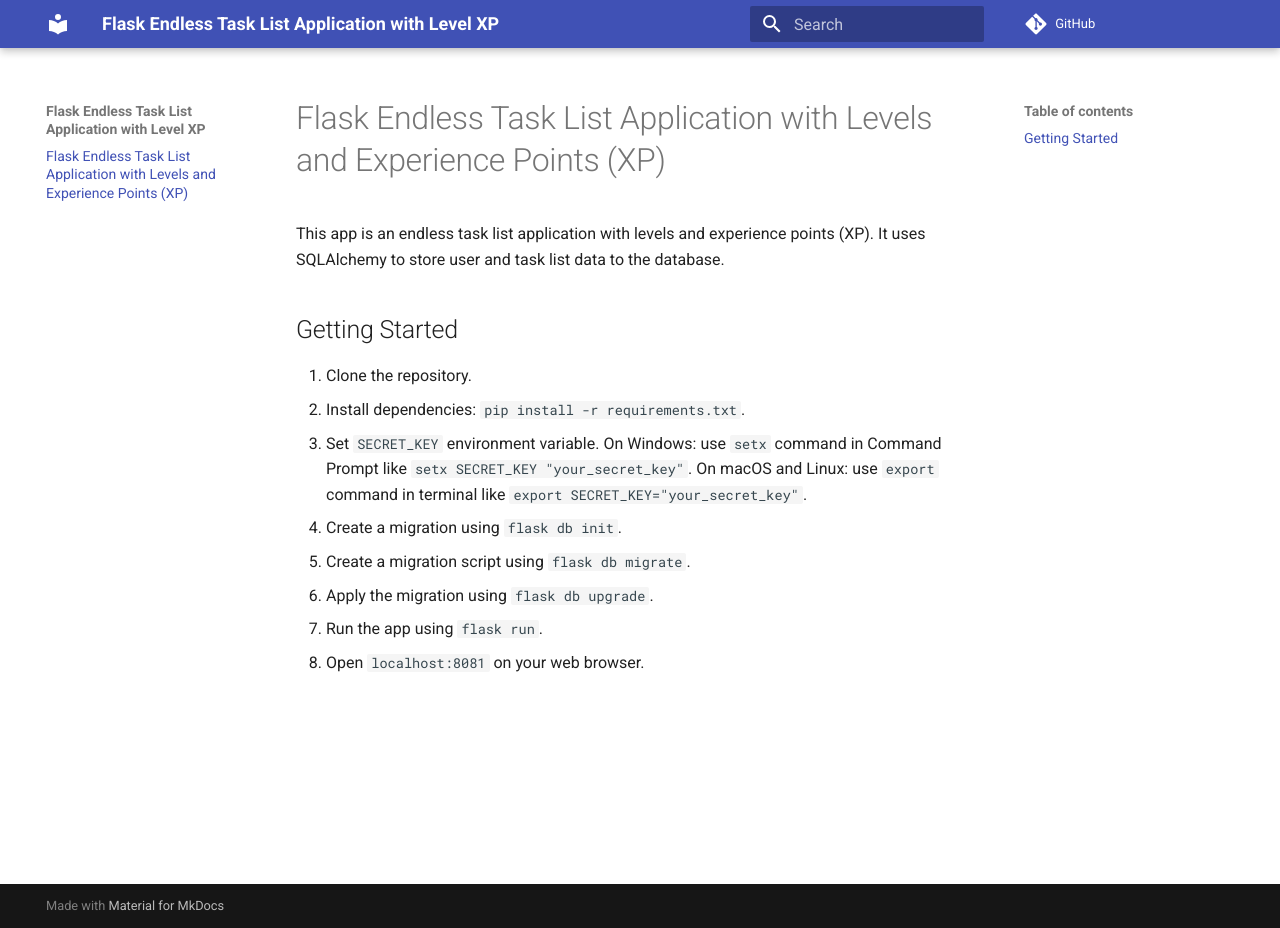
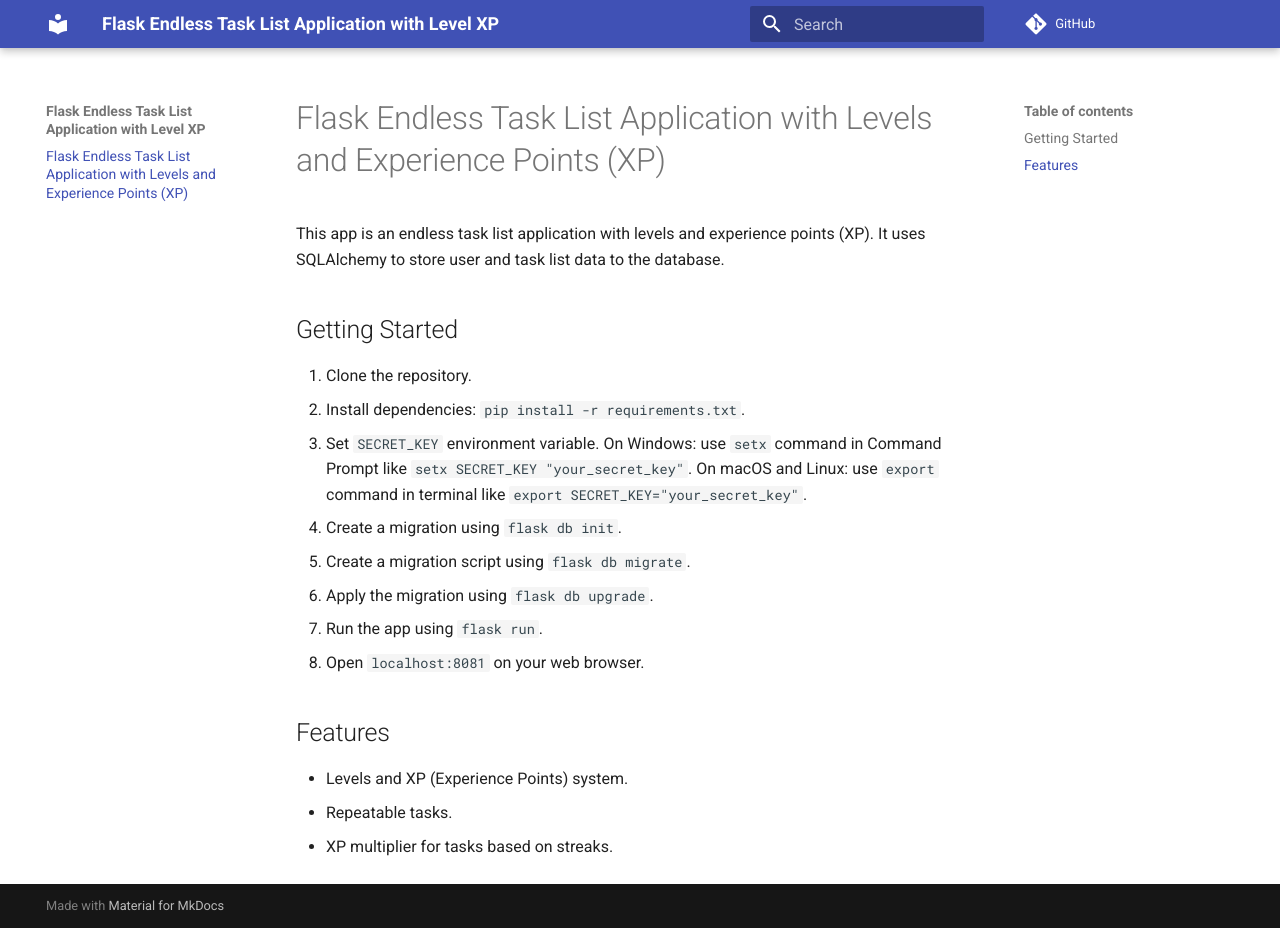
Before and after one commit to lulunac27a/flask-endless-task-list-app, an MkDocs documentation site: the page built from docs/index.md, in a window 1280 px wide and 928 px high. Built offline with MkDocs 1.6.1 and Material for MkDocs 9.7.7, drawn with Linux system fonts in a browser that asks for light colours; comment, search, counter and statistics services are not loaded.

```diff
--- a/docs/index.md
+++ b/docs/index.md
@@ -12,3 +12,8 @@ This app is an endless task list application with levels and experience points (
 6. Apply the migration using `flask db upgrade`.
 7. Run the app using `flask run`.
 8. Open `localhost:8081` on your web browser.
+
+## Features
+- Levels and XP (Experience Points) system.
+- Repeatable tasks.
+- XP multiplier for tasks based on streaks.
```
Also changed, not shown: README.md (+5 -0 lines).
